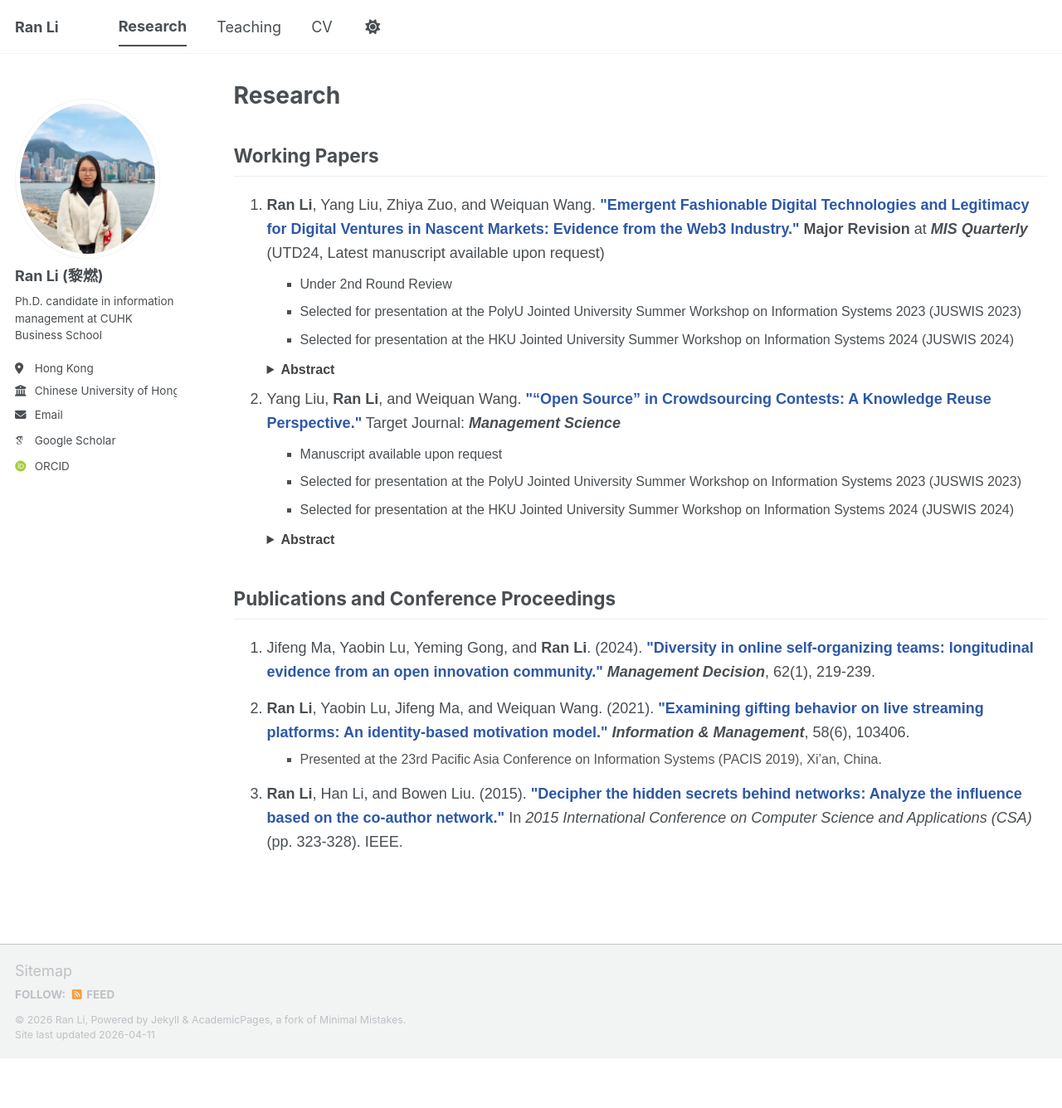
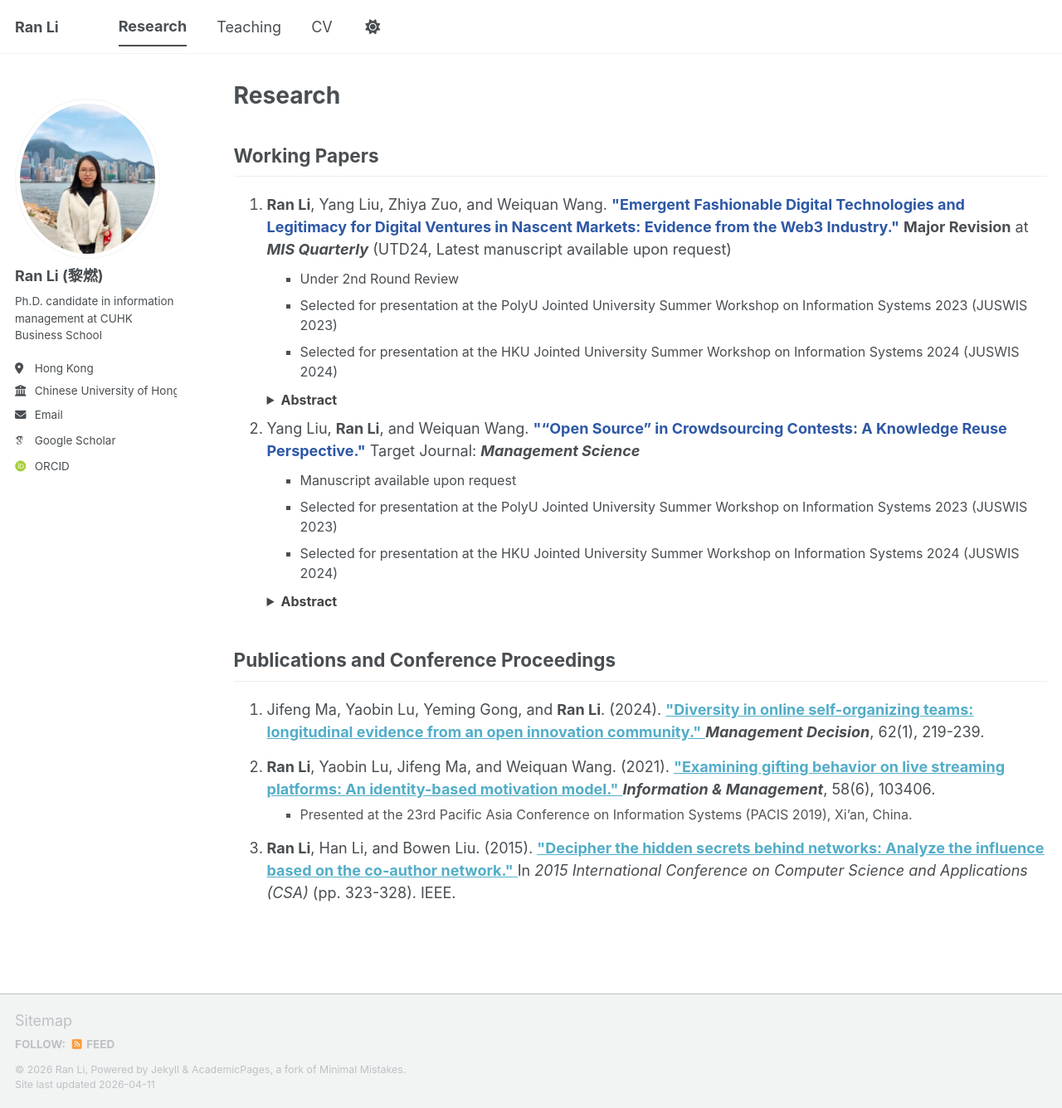
Before and after one commit to elaine-ran-li/elaine-ran-li.github.io, a Jekyll site: the page built from _pages/publications.html, in a window 1280 px wide and 1336 px high. Shown: the whole window at 83% size. Built offline with Jekyll 4.4.1, drawn with Linux system fonts in a browser that asks for light colours; some web fonts are replaced; a script bundle is joined from its source files by our own code; library files that are not in the unit come from our copies.

Commit message:
Update publications.html

```diff
--- a/_pages/publications.html
+++ b/_pages/publications.html
@@ -36,7 +36,6 @@ author_profile: true
 <h2>Working Papers</h2>
 <hr style="height: 1px; border: none; background-color: #eeeeee; margin-top: 0; margin-bottom: 20px;">
 
-<div style="font-family: sans-serif; line-height: 1.6;">
 <ol>
   <li>
     <strong>Ran Li</strong>, Yang Liu, Zhiya Zuo, and Weiquan Wang.
@@ -81,23 +80,25 @@ author_profile: true
   </li>
 
 </ol>
-</div>
 
 
 <h2>Publications and Conference Proceedings</h2>
 <hr style="height: 1px; border: none; background-color: #eeeeee; margin-top: 0; margin-bottom: 20px;">
 
-<div style="font-family: sans-serif; line-height: 1.6;">
 <ol>
   <li style="margin-bottom: 15px;">
       Jifeng Ma, Yaobin Lu, Yeming Gong, and <strong>Ran Li</strong>. (2024).
-    <span style="color: #2e58a6; font-weight: bold;">"Diversity in online self-organizing teams: longitudinal evidence from an open innovation community."</span>
+      <a href="https://www.emerald.com/insight/content/doi/10.1108/MD-10-2022-1358/full/html" target="_blank">
+        <strong>"Diversity in online self-organizing teams: longitudinal evidence from an open innovation community."</strong>
+      </a>
       <i><strong>Management Decision</strong></i>, 62(1), 219-239.
   </li>
 
   <li style="margin-bottom: 15px;">
       <strong>Ran Li</strong>, Yaobin Lu, Jifeng Ma, and Weiquan Wang. (2021).
-    <span style="color: #2e58a6; font-weight: bold;">"Examining gifting behavior on live streaming platforms: An identity-based motivation model."</span>
+      <a href="https://doi.org/10.1016/j.im.2020.103406" target="_blank">
+        <strong>"Examining gifting behavior on live streaming platforms: An identity-based motivation model."</strong>
+      </a>
       <i><strong>Information & Management</strong></i>, 58(6), 103406.
       <ul style="list-style-type: square; margin-top: 5px; font-size: 16px; color: #555;">
         <li>Presented at the 23rd Pacific Asia Conference on Information Systems (PACIS 2019), Xi’an, China.</li>
@@ -106,8 +107,9 @@ author_profile: true
 
   <li style="margin-bottom: 15px;">
       <strong>Ran Li</strong>, Han Li, and Bowen Liu. (2015).
-    <span style="color: #2e58a6; font-weight: bold;">"Decipher the hidden secrets behind networks: Analyze the influence based on the co-author network."</span>
+      <a href="https://ieeexplore.ieee.org/document/7810889/" target="_blank">
+        <strong>"Decipher the hidden secrets behind networks: Analyze the influence based on the co-author network."</strong>
+      </a>
       In <i>2015 International Conference on Computer Science and Applications (CSA)</i> (pp. 323-328). IEEE.
   </li>
 </ol>
-</div>
```
Lines whose indentation alone changed are shown as unchanged.
